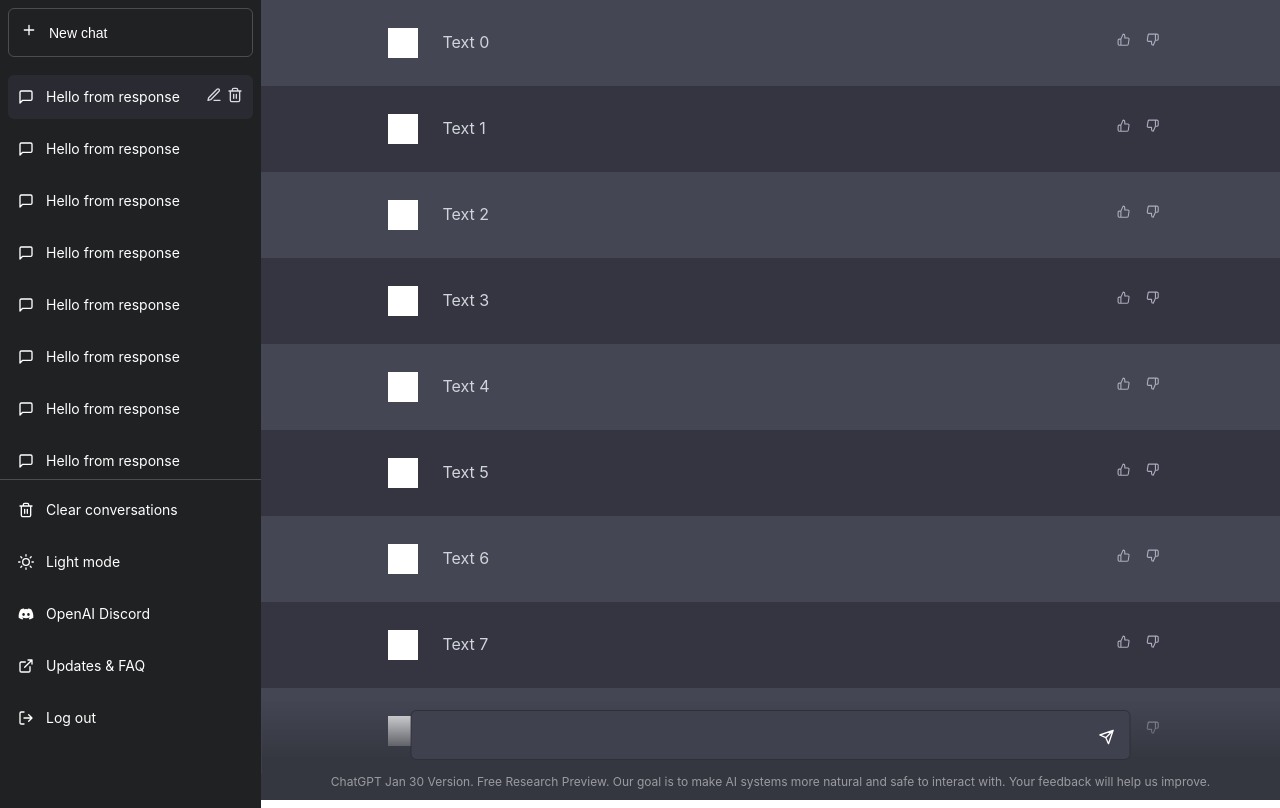
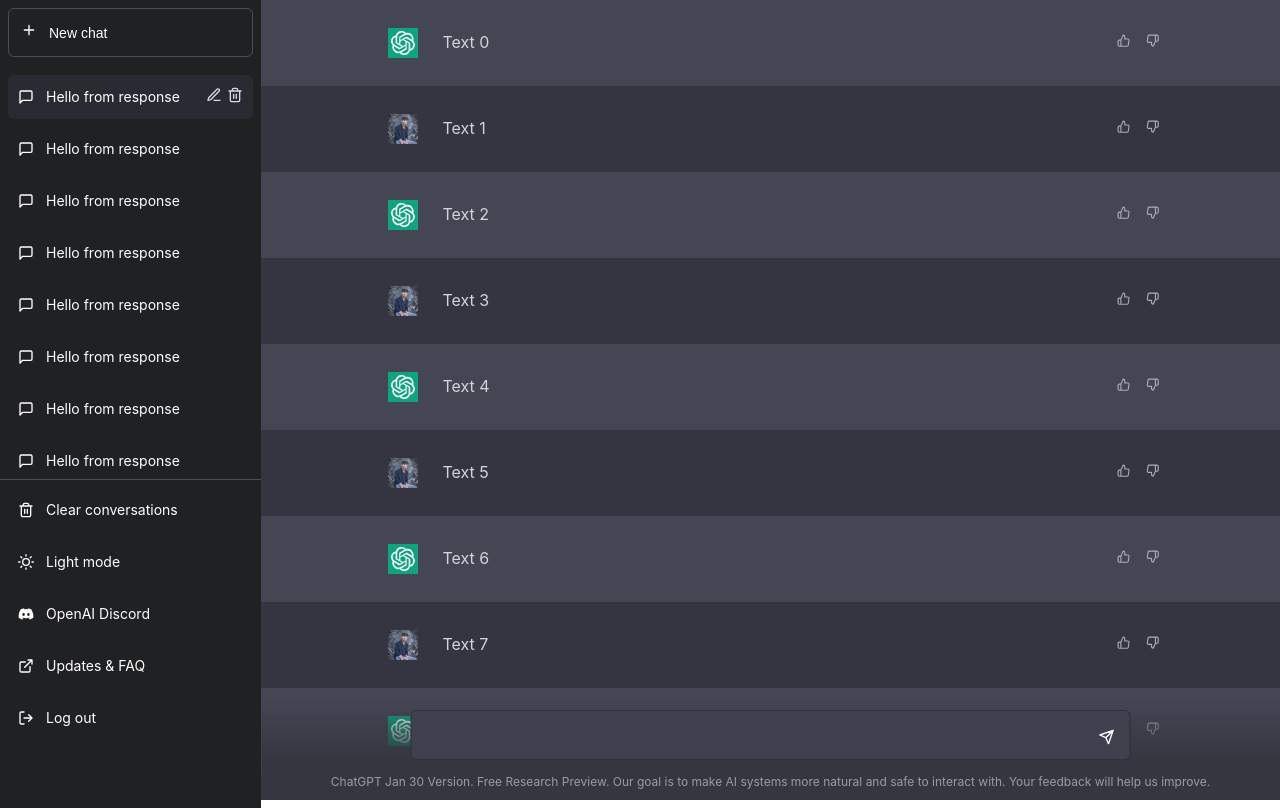
Before and after one commit to Mukles/chatgpt-2.0, a React (Create React App) app: page / in a window 1280 px wide. Built offline with nearby package versions, Linux system fonts and the light colour scheme.

Commit message:
profile add

```diff
--- a/src/Components/chat/chatItem.tsx
+++ b/src/Components/chat/chatItem.tsx
@@ -1,4 +1,5 @@
-import { Like, Unlike } from "../../icons/Icons";
+import defaultProfile from "../../assets/default.jpg";
+import { ChatGpt, Like, Unlike } from "../../icons/Icons";
 
 interface Props {
   text?: any;
@@ -9,10 +10,11 @@ const ChatItem = ({ text, i }: Props) => {
   return (
     <div className={`chat-wrapper ${i % 2 === 0 ? "gpt" : ""}`}>
       <div className="chat">
-        <div className="profile"></div>
+        <div className="profile">
+          {i % 2 === 0 ? <ChatGpt /> : <img src={defaultProfile} alt="" />}
+        </div>
         <div className="content">
           <p>Text {text}</p>
-        </div>
 
           <div className="icons">
             <button type="button">
@@ -24,6 +26,7 @@ const ChatItem = ({ text, i }: Props) => {
           </div>
         </div>
       </div>
+    </div>
   );
 };
 
--- a/src/icons/Icons.tsx
+++ b/src/icons/Icons.tsx
@@ -61,7 +61,6 @@ export const Edit = (props: any) => {
       viewBox="0 0 24 24"
       strokeLinecap="round"
       strokeLinejoin="round"
-      className="h-4 w-4"
       height="1em"
       width="1em"
       xmlns="http://www.w3.org/2000/svg"
@@ -80,7 +79,6 @@ export const Delete = (props: any) => (
     viewBox="0 0 24 24"
     strokeLinecap="round"
     strokeLinejoin="round"
-    className="h-4 w-4"
     height="1em"
     width="1em"
     xmlns="http://www.w3.org/2000/svg"
@@ -99,7 +97,6 @@ export const Add = (props: any) => {
       viewBox="0 0 24 24"
       strokeLinecap="round"
       strokeLinejoin="round"
-      className="h-4 w-4"
       height="1em"
       width="1em"
       xmlns="http://www.w3.org/2000/svg"
@@ -118,7 +115,6 @@ export const Light = (props: any) => (
     viewBox="0 0 24 24"
     strokeLinecap="round"
     strokeLinejoin="round"
-    className="h-4 w-4"
     height="1em"
     width="1em"
     xmlns="http://www.w3.org/2000/svg"
@@ -153,7 +149,6 @@ export const FAQ = (props: any) => (
     viewBox="0 0 24 24"
     strokeLinecap="round"
     strokeLinejoin="round"
-    className="h-4 w-4"
     height="1em"
     width="1em"
     xmlns="http://www.w3.org/2000/svg"
@@ -171,7 +166,6 @@ export const Logout = (props: any) => (
     viewBox="0 0 24 24"
     strokeLinecap="round"
     strokeLinejoin="round"
-    className="h-4 w-4"
     height="1em"
     width="1em"
     xmlns="http://www.w3.org/2000/svg"
@@ -189,7 +183,6 @@ export const Submit = (props: any) => (
     viewBox="0 0 24 24"
     strokeLinecap="round"
     strokeLinejoin="round"
-    className="h-4 w-4 mr-1"
     height="1em"
     width="1em"
     xmlns="http://www.w3.org/2000/svg"
@@ -207,7 +200,6 @@ export const Bars = (props: any) => (
     viewBox="0 0 24 24"
     strokeLinecap="round"
     strokeLinejoin="round"
-    className="h-6 w-6"
     height="1em"
     width="1em"
     xmlns="http://www.w3.org/2000/svg"
@@ -216,3 +208,19 @@ export const Bars = (props: any) => (
     <path d="M3 12h18M3 6h18M3 18h18" />
   </svg>
 );
+
+export const ChatGpt = (props: any) => (
+  <svg
+    width={41}
+    height={41}
+    fill="none"
+    xmlns="http://www.w3.org/2000/svg"
+    strokeWidth={1.5}
+    {...props}
+  >
+    <path
+      d="M37.532 16.87a9.963 9.963 0 0 0-.856-8.184 10.078 10.078 0 0 0-10.855-4.835A9.964 9.964 0 0 0 18.306.5a10.079 10.079 0 0 0-9.614 6.977 9.967 9.967 0 0 0-6.664 4.834 10.08 10.08 0 0 0 1.24 11.817 9.965 9.965 0 0 0 .856 8.185 10.079 10.079 0 0 0 10.855 4.835 9.965 9.965 0 0 0 7.516 3.35 10.078 10.078 0 0 0 9.617-6.981 9.967 9.967 0 0 0 6.663-4.834 10.079 10.079 0 0 0-1.243-11.813ZM22.498 37.886a7.474 7.474 0 0 1-4.799-1.735c.061-.033.168-.091.237-.134l7.964-4.6a1.294 1.294 0 0 0 .655-1.134V19.054l3.366 1.944a.12.12 0 0 1 .066.092v9.299a7.505 7.505 0 0 1-7.49 7.496ZM6.392 31.006a7.471 7.471 0 0 1-.894-5.023c.06.036.162.099.237.141l7.964 4.6a1.297 1.297 0 0 0 1.308 0l9.724-5.614v3.888a.12.12 0 0 1-.048.103l-8.051 4.649a7.504 7.504 0 0 1-10.24-2.744ZM4.297 13.62A7.469 7.469 0 0 1 8.2 10.333c0 .068-.004.19-.004.274v9.201a1.294 1.294 0 0 0 .654 1.132l9.723 5.614-3.366 1.944a.12.12 0 0 1-.114.01L7.04 23.856a7.504 7.504 0 0 1-2.743-10.237Zm27.658 6.437-9.724-5.615 3.367-1.943a.121.121 0 0 1 .113-.01l8.052 4.648a7.498 7.498 0 0 1-1.158 13.528v-9.476a1.293 1.293 0 0 0-.65-1.132Zm3.35-5.043c-.059-.037-.162-.099-.236-.141l-7.965-4.6a1.298 1.298 0 0 0-1.308 0l-9.723 5.614v-3.888a.12.12 0 0 1 .048-.103l8.05-4.645a7.497 7.497 0 0 1 11.135 7.763Zm-21.063 6.929-3.367-1.944a.12.12 0 0 1-.065-.092v-9.299a7.497 7.497 0 0 1 12.293-5.756 6.94 6.94 0 0 0-.236.134l-7.965 4.6a1.294 1.294 0 0 0-.654 1.132l-.006 11.225Zm1.829-3.943 4.33-2.501 4.332 2.5v5l-4.331 2.5-4.331-2.5V18Z"
+      fill="currentColor"
+    />
+  </svg>
+);
--- a/src/scss/component/_right-side.scss
+++ b/src/scss/component/_right-side.scss
@@ -28,15 +28,40 @@ main {
     background-color: var(--white);
     flex: none;
     margin-right: 25px;
+    background-color: #10a37f;
+    position: relative;
+    overflow: hidden;
+
+    & > img {
+      position: absolute;
+      left: 0;
+      top: 0;
+      width: 100%;
+      height: 100%;
+      object-fit: cover;
+    }
+
+    & > svg {
+      transform: translate(-50%, -50%) scale(0.6);
+      position: absolute;
+      left: 50%;
+      top: 50%;
+    }
   }
 
   .content {
     flex: 1;
+    display: flex;
+
+    @media (max-width: $sm) {
+      flex-direction: column;
+    }
 
     p {
       font-size: 16px;
       line-height: 28px;
       color: #d1d5db;
+      flex: 1;
     }
   }
 }
@@ -46,6 +71,11 @@ main {
   align-items: center;
   flex: none;
   margin-left: 10px;
+
+  @media (max-width: $sm) {
+    margin-top: 8px;
+    margin-left: 0;
+  }
 
   button {
     color: var(--gray);
```
Also changed, not shown: src/assets/default.jpg (added). Lines whose indentation alone changed are shown as unchanged.
